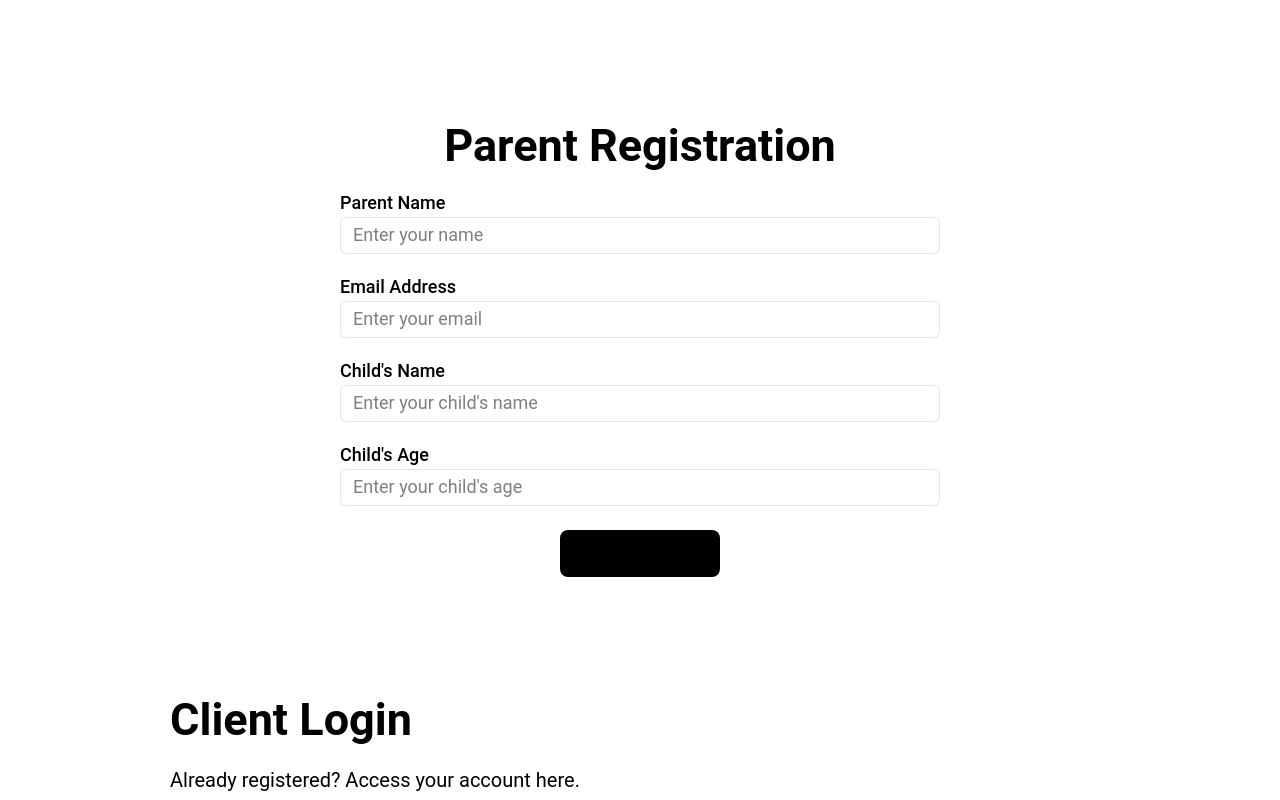
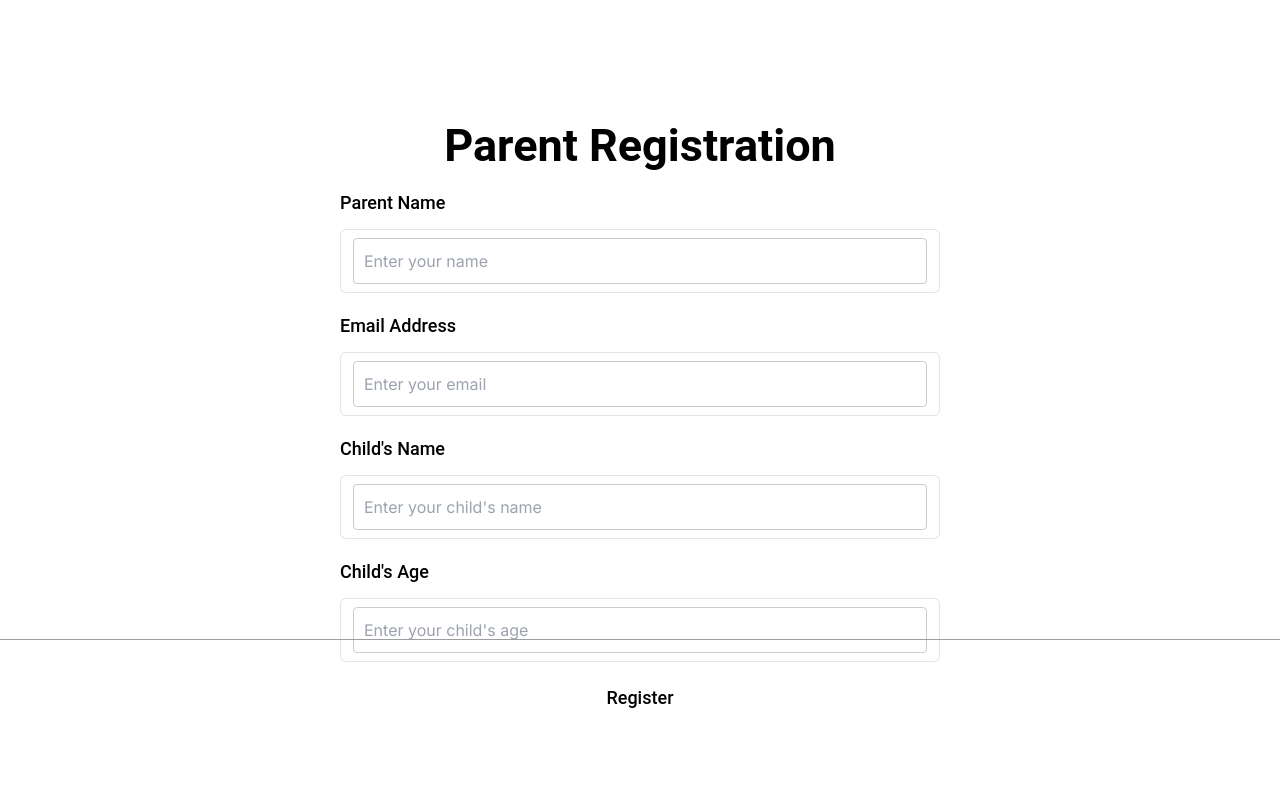
Before and after one commit to Nate5461/SE3350-Project, a Next.js app: page / in a window 1280 px wide. Shown: the part 2280-3080 px from the top of the page. Built offline with nearby package versions, Linux system fonts and the light colour scheme; grey boxes are pictures that could not be loaded.

Commit message:
Created text inputs for registration

```diff
--- a/src/app/globals.css
+++ b/src/app/globals.css
@@ -606,12 +606,24 @@ body {
 .page .input {
   align-items: flex-start;
   display: flex;
-  flex: 0 0 auto;
   flex-direction: column;
-  gap: 4px;
-  justify-content: center;
-  position: relative;
+  gap: 16px;
   width: 600px;
+}
+
+.page .textfield input {
+  width: 100%;
+  padding: 10px;
+  border: 1px solid #ccc;
+  border-radius: 4px;
+  font-size: 16px;
+  color: #333;
+  outline: none; /* Remove the default focus outline */
+}
+
+.page .textfield input:focus {
+  border-color: #007bff; /* Change border color on focus */
+  box-shadow: 0 0 0 2px #007bff; /* Add a custom focus indicator */
 }
 
 .page .title-7 {
--- a/src/app/page.tsx
+++ b/src/app/page.tsx
@@ -187,46 +187,46 @@ export default function HomePage() {
           src="https://cdn.animaapp.com/projects/65baa7f6c4b445bdbec0f000/releases/65baa8124ae9e26d265a295b/img/vector-200.svg"
         />
       </div>
+
       <div className="section-2">
         <div className="container">
           <div className="title-2">Parent Registration</div>
           <div className="input">
             <div className="title-7">Parent Name</div>
             <div className="textfield">
-              <div className="text-2">Enter your name</div>
+              <input type="text" placeholder="Enter your name" />
             </div>
           </div>
           <div className="input">
             <div className="title-7">Email Address</div>
             <div className="textfield">
-              <div className="text-2">Enter your email</div>
+              <input type="email" placeholder="Enter your email" />
             </div>
           </div>
           <div className="input">
-            <div className="title-7">Child&#39;s Name</div>
+            <div className="title-7">Child's Name</div>
             <div className="textfield">
-              <div className="text-2">Enter your child&#39;s name</div>
+              <input type="text" placeholder="Enter your child's name" />
             </div>
           </div>
           <div className="input">
-            <div className="title-7">Child&#39;s Age</div>
+            <div className="title-7">Child's Age</div>
             <div className="textfield">
-              <div className="text-2">Enter your child&#39;s age</div>
+              <input type="number" placeholder="Enter your child's age" />
             </div>
           </div>
+          <div className="div">
+            <button className="title-7">Register</button>
+          </div>
+        </div >
 
-          <button className="button">
-            <div className="primary">
-              <div className="div">Register</div>
-            </div>
-          </button>
-        </div>
         <img
           className="vector-3"
           alt="Vector"
           src="https://cdn.animaapp.com/projects/65baa7f6c4b445bdbec0f000/releases/65baa8124ae9e26d265a295b/img/vector-200.svg"
         />
-      </div>
+      </div >
+
       <div className="section-2">
         <div className="container-2">
           <div className="title-5">Client Login</div>
```
